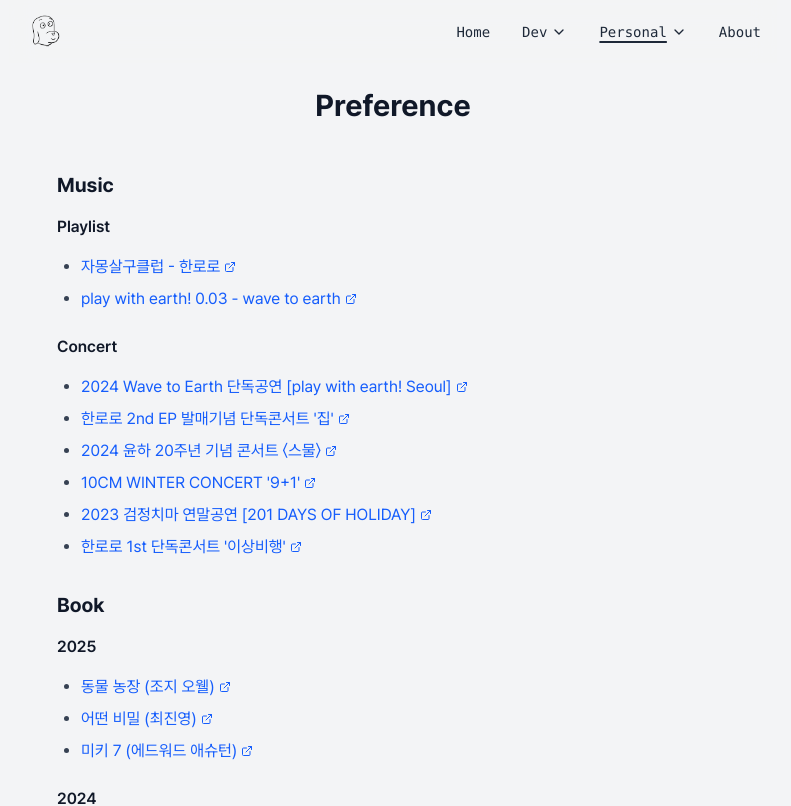
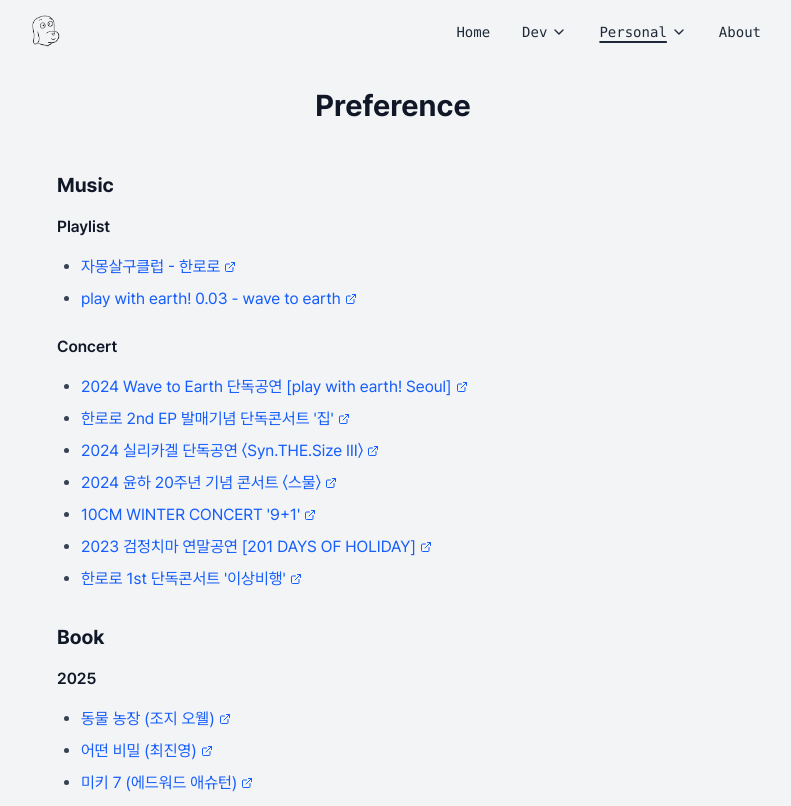
Before and after one commit to jamongsalguclub/wookhyung.dev, a Next.js app: page /preference in a window 1280 px wide. Shown: the top 806 px of the page, without its empty margins (247-1038 px from the left). Built offline with nearby package versions, Linux system fonts and the light colour scheme; what @bprogress/next would draw is missing.

Commit message:
feat: add new concert link to preferences

```diff
--- a/src/shared/const/preference.ts
+++ b/src/shared/const/preference.ts
@@ -34,6 +34,10 @@ export const CONCERTS: Link[] = [
   {
     title: "한로로 2nd EP 발매기념 단독콘서트 '집'",
     link: 'https://ticket.melon.com/performance/index.htm?prodId=209915',
+  },
+  {
+    title: '2024 실리카겔 단독공연 〈Syn.THE.Size Ⅲ〉',
+    link: 'https://tickets.interpark.com/goods/24004957',
   },
   {
     title: '2024 윤하 20주년 기념 콘서트 〈스물〉',
```
